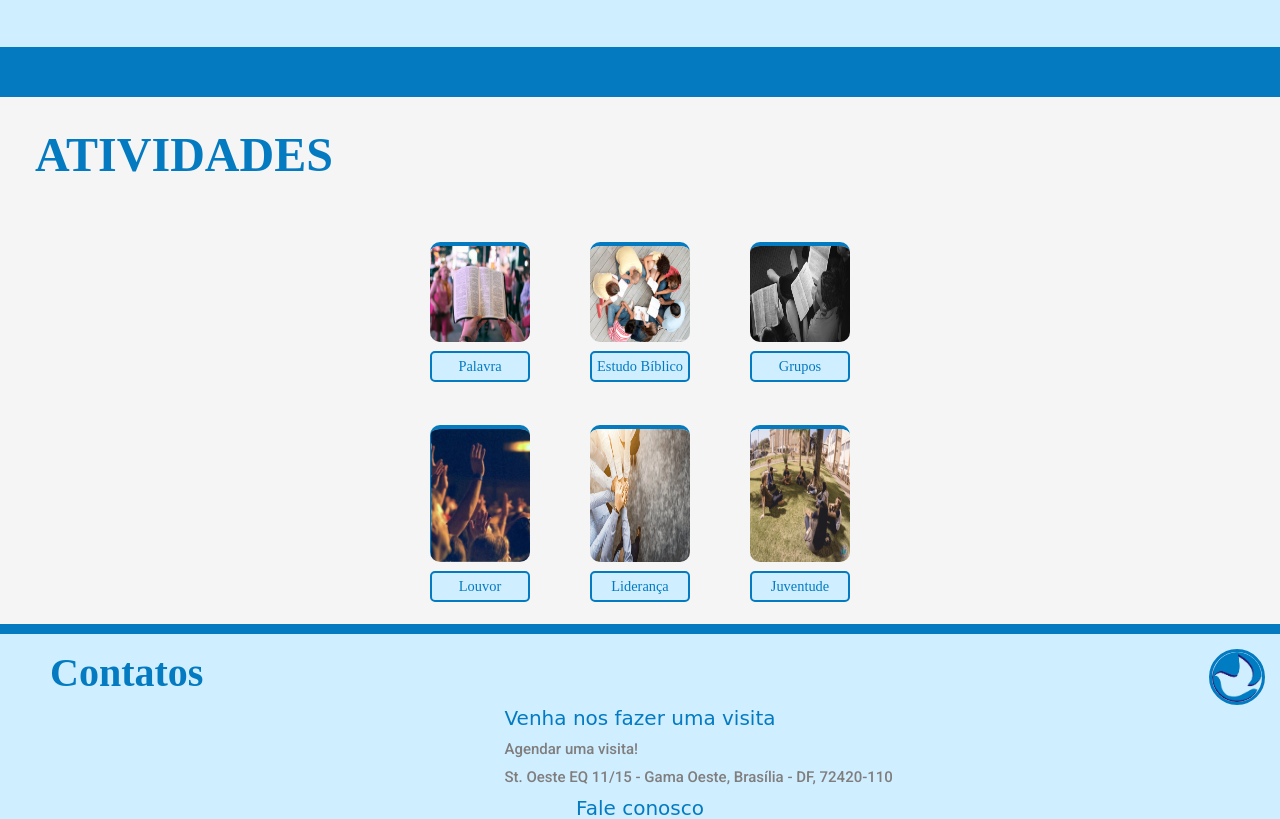
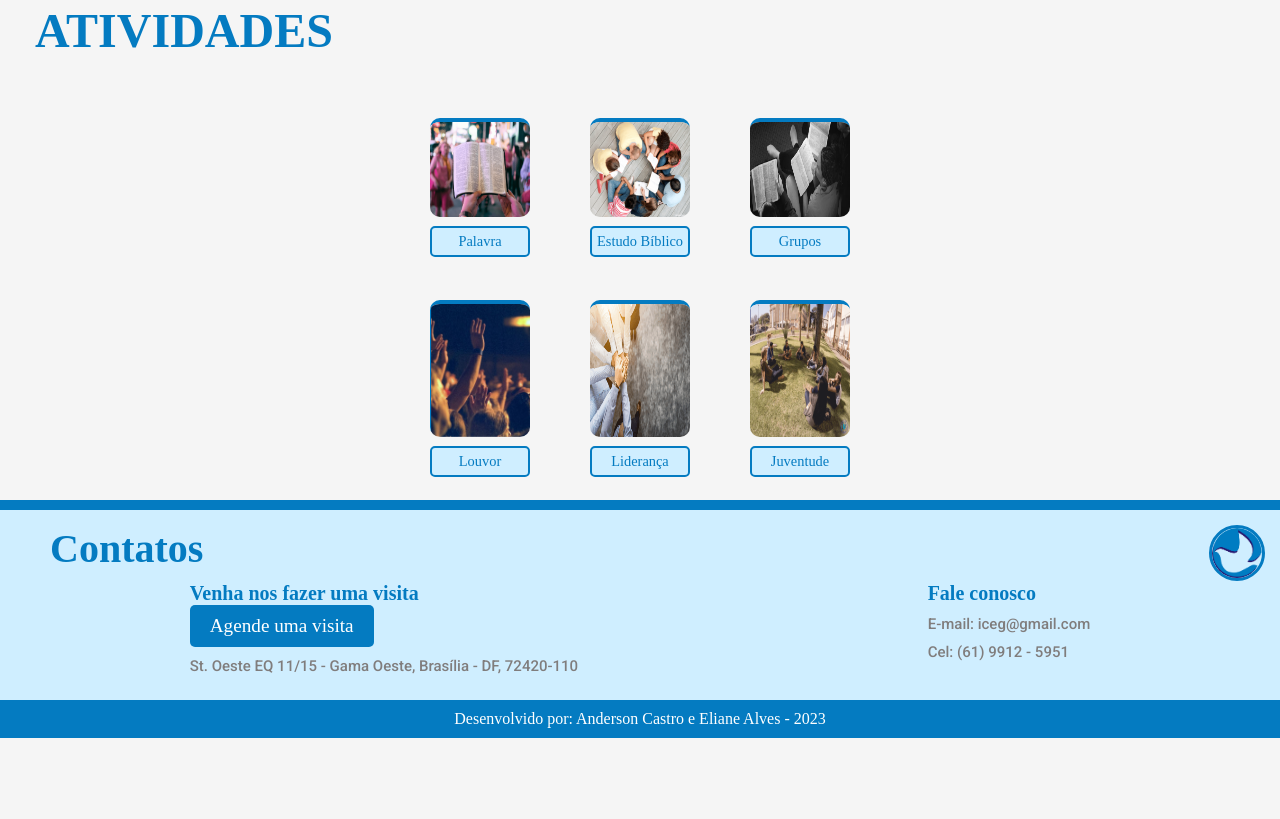
Before and after one commit to AndersonCastroGomes/iecg, a plain HTML site: page index.html in a window 1280 px wide. Shown: the part 1981-2800 px from the top of the page. After the commit the page ends 2719 px from the top, so only its background shows below. Drawn offline with Linux system fonts and the light colour scheme; a web font is replaced by a local one.

Commit message:
Add files via upload

```diff
--- a/estilo.css
+++ b/estilo.css
@@ -108,7 +108,7 @@ article{
 
 /*Insere margem entre texto e foto da igreja*/
 .text{
-	margin-right: 140px;
+	margin-right: 20px;
 }
 
 h1{
@@ -175,12 +175,6 @@ h2{
 	margin: 30px 35px;
 }
 
-h3{
-	font: 2rem 'Calistoga', cursive;
-	color: #047BC1;
-	text-align: center;
-	margin: 25px 350px;
-}
 
 
 /*Centraliza o box de programação*/
@@ -257,14 +251,14 @@ table{
 }
 
 
+
 /* Formatação contatos*/
-/* Formatação contatos*/
-.contatos {
-	border-top: 10px solid #047BC1;
-	background-color: #CFEEFF;
-	text-align: center;
-	font-weight: bold;
-	padding: 15px;
+
+
+#container-contatos{
+	display: flex;
+	justify-content: space-between;
+
 }
 
 .contatos img{
@@ -275,22 +269,27 @@ table{
 	float: right;
 }
 
+#pag-contatos h3{
+	color:#047BC1 ;
+	text-align: left;
+	font-size: 20px;
+}
+
+.contatos {
+	border-top: 10px solid #047BC1;
+	background-color: #CFEEFF;
+	font-weight: bold;
+	padding: 15px;
+
+}
+
 .contatos h2 {
   margin-bottom: 10px;
   font-size: 40px;
   color: #047BC1;
   margin-top: 0;
+
 }
-
-.container-contatos{
-	display: flex;
-}
-.contatos h3 {
-  display: inline;
-  font-size: 20px;
-  color: #047BC1;
-
-  }
 
 .contatos p {
 	font: 0.6rem'Roboto', serif;
@@ -302,13 +301,26 @@ table{
   }
 
 
-.info {
- 	display: inline-block;
- }
+/*#pag-contatos p{
+ 	margin: 20px;
+}*/
 
-.info p{
- 	margin-left: 350px;
+.agendar-btn {
+  background-color: #047BC1;
+  color: white;
+  padding: 10px 20px;
+  border: none;
+  border-radius: 5px;
+  font-size: 16px;
+  font: 1.2rem 'Calistoga', serif;
+  border-radius: 5px;
 }
+
+#container-2{
+	display: flex;
+	justify-content: space-around;
+}
+
 
 /*footer*/
 footer{
@@ -531,6 +543,10 @@ footer a{
 }
 
 /*Página de Agendamentos*/
+#pag-agendamentos h1{
+	text-align: center;
+
+}
 
 #pag-agendamentos p{
 	text-align: center;
@@ -660,7 +676,7 @@ ul{
 }
 
 #pag-igreja{
-	padding: 1.5px;
+	margin: 20px;
 }
 
 h1{
@@ -668,12 +684,15 @@ h1{
 }
 
 #pag-igreja p{
-	font-size: 0.9rem;
+	font-size: 1rem;
+	text-align:justify ;
+
 }
 
 #pag-igreja img{
 	width: 100%;
-	height: 80%;
+	height: 70%;
+	margin-left: 0;
 
 }
 
@@ -682,12 +701,14 @@ h1{
 }
 
 .igreja-container{
-	flex-direction: column;
+	display: block;
+
 }
 
 
 .text{
-	margin-bottom: 20px;
+	margin-left:0;
+
 }
 
 
--- a/index.html
+++ b/index.html
@@ -40,13 +40,6 @@
 						<header id="img-banner">
 							<img src="img/banner.png"/>
 						</header>
-
-						<section id="top-button">
-							<div class="button-container">
-								<img src="img/visitante.png">
-								<img src="img/congregado.png">
-								<img src="img/membro.png">
-							</div>
 
 					</section>
 					<article>
@@ -161,24 +154,28 @@
 				</article>
 				<section id="pag-contatos">
 					<div class="contatos">
+						<div id="container-contatos">
+							<h2>Contatos</h2>
 							<img class="img-igreja" src="img/logo.png" alt="Igreja" />
-						<h2>Contatos</h2>
+						</div>
 
-						<div class="conteiner-contatos"></div>
-						<div class="info">
+						<div id="container-2">
+						<div>
 							<h3>Venha nos fazer uma visita</h3>
-							<p>Agendar uma visita!</p>
+							<a href="agendamentos.html">
+								<button class="agendar-btn">Agende uma visita</button>
+							</a>
 						<p>St. Oeste EQ 11/15 - Gama Oeste, Brasília - DF, 72420-110</p>
 						</div>
+						<div>
 
-						<div class="info">
 							<h3>Fale conosco</h3>
 							<p>E-mail: iceg@gmail.com<p>
 								<p>Cel: (61) 9912 - 5951<p>
 								</div>
 							</div>
+							</div>
 						</section>
-
 						<footer id="pag-footer">
 							<p>Desenvolvido por: <a href="https://www.instagram.com/anderson93acg/" target="_blank">Anderson Castro</a> e <a href="https://www.instagram.com/elianenani19/" target="_blank">Eliane Alves</a> - 2023</p>
 						</footer>
```
Lines whose indentation alone changed are shown as unchanged.
